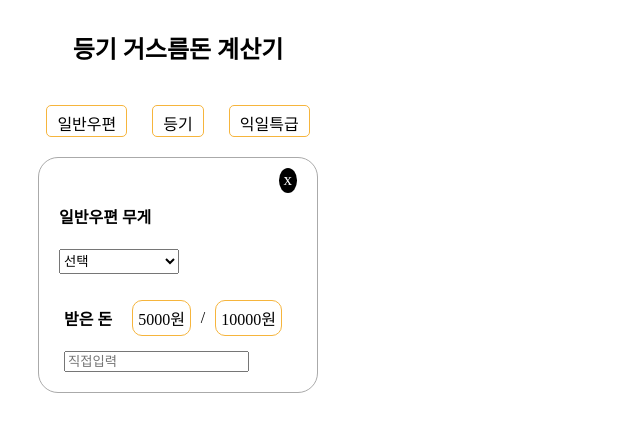
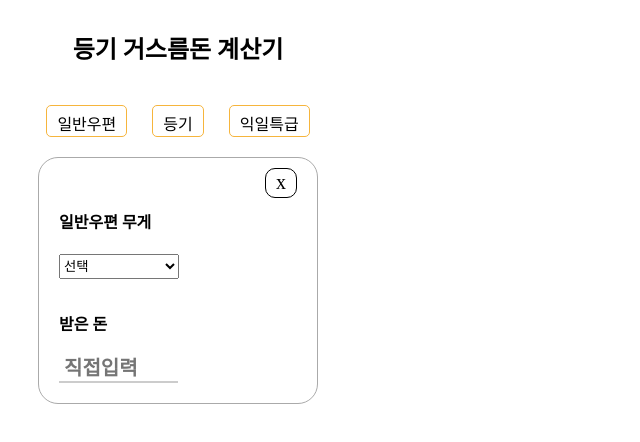
Before and after one commit to kimoony/change_calculator, a React (Create React App) app: page / in a window 1280 px wide. Both pictures are taken after a click on the element "일반우편". Shown: the top 442 px of the page, without its empty margins (0-640 px from the left). Built offline with nearby package versions, Linux system fonts and the light colour scheme.

Commit message:
스타일 수정 및 각각의 등기 비용에 수량 증감 기능 추가

```diff
--- a/src/App.js
+++ b/src/App.js
@@ -22,12 +22,16 @@ function App() {
     setChangeCash(0);
     weightId.current = 0;
   };
-  // console.log(weightValue);
-  // console.log(weightId);
+  console.log(weightValue);
 
   const sum = weightValue.reduce((acc, currentValue) => {
-    return acc + currentValue.weight;
+    console.log(currentValue);
+    return (acc + currentValue.weight) * currentValue.quantity;
   }, 0);
+
+  const resultValue = () => {
+    setChangeCash(cash - sum);
+  };
 
   return (
     <section className="mainBox">
@@ -48,6 +52,7 @@ function App() {
           onClickReset={onClickReset}
           sum={sum}
           weightId={weightId}
+          resultValue={resultValue}
         />
       ) : null}
       <section className="changeCashBox">
@@ -56,11 +61,13 @@ function App() {
             weightValue={weightValue}
             setWeightValue={setWeightValue}
             cash={cash}
+            setCash={setCash}
             changeCash={changeCash}
             setChangeCash={setChangeCash}
             onClickReset={onClickReset}
             sum={sum}
             weightId={weightId}
+            resultValue={resultValue}
           />
         ) : null}
       </section>
--- a/src/components/CalculatedValue.js
+++ b/src/components/CalculatedValue.js
@@ -4,14 +4,18 @@ function CalculatedValue({
   weightValue,
   setWeightValue,
   cash,
+  setCash,
   changeCash,
   setChangeCash,
   onClickReset,
   sum,
   weightId,
+  resultValue,
 }) {
-  const resultValue = () => {
-    setChangeCash(cash - sum);
+  const quantityHandler = (id, value) => {
+    const weightValueList = [...weightValue];
+    weightValueList[id].quantity += value;
+    setWeightValue(weightValueList);
   };
 
   const removeWeightValue = (id) => {
@@ -27,8 +31,21 @@ function CalculatedValue({
           <h3>
             등기비용:
             {weightValue.map((it) => (
-              <div key={it.id}>
-                {it.weight} 원
+              <div className="itValue" key={it.id}>
+                <p>{it.weight} 원</p>
+                <button
+                  className="Btn minus"
+                  onClick={() => it.quantity > 1 && quantityHandler(it.id, -1)}
+                >
+                  -
+                </button>
+                <span className="quantity">{it.quantity}</span>
+                <button
+                  className="Btn plus"
+                  onClick={() => quantityHandler(it.id, 1)}
+                >
+                  +
+                </button>
                 <button
                   className="removeBtn"
                   onClick={() => removeWeightValue(it.id)}
@@ -39,7 +56,11 @@ function CalculatedValue({
             ))}
           </h3>
           {sum > 0 ? <h3>합계: {sum} 원</h3> : ""}
-          {cash !== null ? <h3>받은비용: {cash} 원</h3> : null}
+          {cash !== null && weightValue.length !== 0 ? (
+            <h3>받은비용: {cash} 원</h3>
+          ) : (
+            setCash(null) && setChangeCash(0)
+          )}
         </div>
         <div className="calculBox">
           <button className="calculBtn" onClick={resultValue}>
@@ -47,7 +68,9 @@ function CalculatedValue({
           </button>
         </div>
       </section>
-      {changeCash > 0 ? (
+      {weightValue.length === 0 ? (
+        setChangeCash(0)
+      ) : changeCash > 0 ? (
         <div className="resultBox">
           <h1 className="changeCash">{changeCash} 원</h1>
           <div className="resetBox">
--- a/src/components/ReceiveCash.js
+++ b/src/components/ReceiveCash.js
@@ -1,20 +1,26 @@
 import "../style/ReceiveCash.css";
 
-function ReceiveCash({ setCash }) {
+function ReceiveCash({ setCash, resultValue }) {
   const onChaneValue = (e) => setCash(e.target.value);
   return (
     <div>
       <div className="cashCharge">
         <h4>받은 돈</h4>
-        <div id="fiveThousand" onClick={() => setCash(5000)}>
+        {/* <div id="fiveThousand" onClick={() => setCash(5000)} onKeyDown={(e) => e.key === "Enter" && resultValue()}>
           5000원
         </div>
         <div>/</div>
-        <div id="tenThousand" onClick={() => setCash(10000)}>
+        <div id="tenThousand" onClick={() => setCash(10000)} onKeyDown={(e) => e.key === "Enter" && resultValue()}>
           10000원
-        </div>
+        </div> */}
+        <input
+          type="number"
+          className="inputValue"
+          placeholder="직접입력"
+          onChange={onChaneValue}
+          onKeyDown={(e) => e.key === "Enter" && resultValue()}
+        />
       </div>
-      <input type="number" placeholder="직접입력" onChange={onChaneValue} />
     </div>
   );
 }
--- a/src/components/WeightNCharge.js
+++ b/src/components/WeightNCharge.js
@@ -12,6 +12,7 @@ function WeightNCharge({
   setCash,
   onClickReset,
   weightId,
+  resultValue,
 }) {
   return (
     <section className="postWeightCharge">
@@ -45,7 +46,7 @@ function WeightNCharge({
         </div>
       </section>
       <section className="postCharge">
-        <ReceiveCash setCash={setCash} />
+        <ReceiveCash setCash={setCash} resultValue={resultValue} />
       </section>
     </section>
   );
--- a/src/components/weightType/FastRegisterWeight.js
+++ b/src/components/weightType/FastRegisterWeight.js
@@ -5,6 +5,7 @@ function FastRegisterWeight({ weightValue, clickWeightValue, weightId }) {
     const newWeight = {
       weight: Number(e.target.value),
       id: weightId.current,
+      quantity: 1,
     };
     weightId.current += 1;
     clickWeightValue([...weightValue, newWeight]);
--- a/src/components/weightType/PostWeight.js
+++ b/src/components/weightType/PostWeight.js
@@ -1,8 +1,14 @@
 import React from "react";
 
-function PostWeight({ weightValue, clickWeightValue }) {
+function PostWeight({ weightValue, clickWeightValue, weightId }) {
   const onSelect = (e) => {
-    clickWeightValue(weightValue.concat(Number(e.target.value)));
+    const newWeight = {
+      weight: Number(e.target.value),
+      id: weightId.current,
+      quantity: 1,
+    };
+    weightId.current += 1;
+    clickWeightValue([...weightValue, newWeight]);
   };
   return (
     <section>
--- a/src/components/weightType/RegisterWeight.js
+++ b/src/components/weightType/RegisterWeight.js
@@ -1,8 +1,14 @@
 import React from "react";
 
-function RegisterWeight({ weightValue, clickWeightValue }) {
+function RegisterWeight({ weightValue, clickWeightValue, weightId }) {
   const onSelect = (e) => {
-    clickWeightValue(weightValue.concat(Number(e.target.value)));
+    const newWeight = {
+      weight: Number(e.target.value),
+      id: weightId.current,
+      quantity: 1,
+    };
+    weightId.current += 1;
+    clickWeightValue([...weightValue, newWeight]);
   };
   return (
     <section>
--- a/src/style/CalculatedValue.css
+++ b/src/style/CalculatedValue.css
@@ -10,18 +10,43 @@
 .weightValue > h2 {
   width: 100%;
 }
+.itValue {
+  display: flex;
+  align-items: center;
+  margin-left: 10px;
+}
+.itValue > p {
+  margin-right: 20px;
+}
+.quantity {
+  padding: 0 20px;
+}
 
 .removeBtn {
-  border: none;
+  padding: 2.5px 10px;
+  border: 1px solid #000;
+  font-size: 15px;
+  background-color: #fff;
+  color: #000;
+  border-radius: 10px;
   margin-left: 10px;
-  font-size: 17px;
-  background-color: #000;
-  color: #fff;
-  border-radius: 50%;
   &:hover {
     color: red;
-    background-color: #fff;
+    border: 1px solid red;
     font-weight: bold;
+    cursor: pointer;
+  }
+}
+.Btn {
+  border: 1px solid rgb(246, 181, 61);
+  padding: 2.5px 10px;
+  font-size: 15px;
+  border-radius: 10px;
+  background-color: #fff;
+  &:hover {
+    background-color: rgb(246, 181, 61);
+    color: #fff;
+    transition: all 0.1s ease;
     cursor: pointer;
   }
 }
@@ -33,13 +58,13 @@
 }
 .calculBtn,
 .resetBtn {
-  border: 1px solid rgb(246, 181, 61);
+  border: 1px solid rgb(246, 64, 61);
   padding: 5px 10px;
   font-size: 15px;
   border-radius: 10px;
   background-color: #fff;
   &:hover {
-    background-color: rgb(246, 181, 61);
+    background-color: rgb(246, 70, 61);
     color: #fff;
     transition: all 0.1s ease;
     cursor: pointer;
@@ -52,9 +77,9 @@
 }
 
 .changeCash {
+  width: 100%;
   text-align: center;
   font-size: 40px;
-  background-color: rgb(246, 181, 61);
-  border-radius: 15px;
   padding-top: 5px;
+  color: blue;
 }
--- a/src/style/ReceiveCash.css
+++ b/src/style/ReceiveCash.css
@@ -1,14 +1,39 @@
 .cashCharge {
   display: flex;
-  align-items: center;
+  flex-direction: column;
+  width: 50%;
 }
-.cashCharge h4 {
+
+.inputValue {
+  outline: none;
+  border: none;
+  border-bottom: 2px solid #ccc;
+  font-size: 20px;
+  font-weight: bold;
+  padding-left: 5px;
+}
+.removeBtn {
+  padding: 2.5px 10px;
+  border: 1px solid #000;
+  font-size: 15px;
+  background-color: #fff;
+  color: #000;
+  border-radius: 10px;
+  margin-left: 10px;
+  &:hover {
+    color: red;
+    border: 1px solid red;
+    font-weight: bold;
+    cursor: pointer;
+  }
+}
+/* .cashCharge h4 {
   margin-right: 20px;
 }
 .cashCharge div {
   margin-right: 10px;
-}
-#fiveThousand,
+} */
+/* #fiveThousand,
 #tenThousand {
   cursor: pointer;
   border: 1px solid rgb(246, 181, 61);
@@ -20,4 +45,4 @@
     color: #fff;
     transition: all 0.1s ease;
   }
-}
+} */
--- a/src/style/WeightNCharge.css
+++ b/src/style/WeightNCharge.css
@@ -5,15 +5,15 @@
 }
 .closeBtn {
   margin: 10px 0 20px 0;
-  padding: 2.5px 5px;
-  border: none;
-  font-size: 17px;
-  background-color: #000;
-  color: #fff;
-  border-radius: 50%;
+  padding: 2.5px 10px;
+  border: 1px solid #000;
+  font-size: 20px;
+  background-color: #fff;
+  color: #000;
+  border-radius: 10px;
   &:hover {
     color: red;
-    background-color: #fff;
+    border: 1px solid red;
     font-weight: bold;
     cursor: pointer;
   }
@@ -53,7 +53,7 @@
 .postCharge {
   display: flex;
   flex-direction: column;
-  align-items: center;
+  /* align-items: center; */
   justify-content: center;
   height: auto;
   width: 100%;
```
